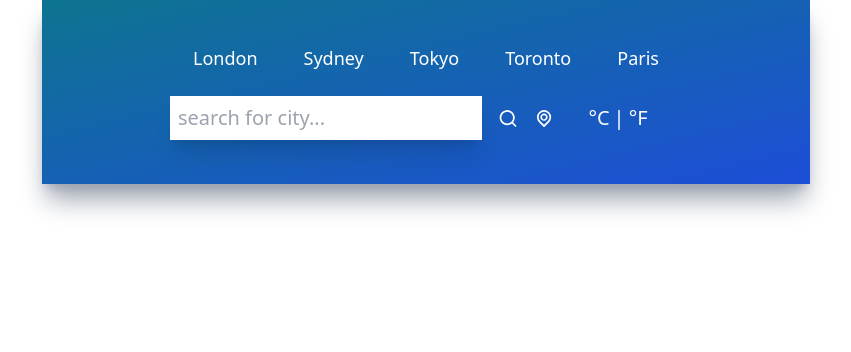
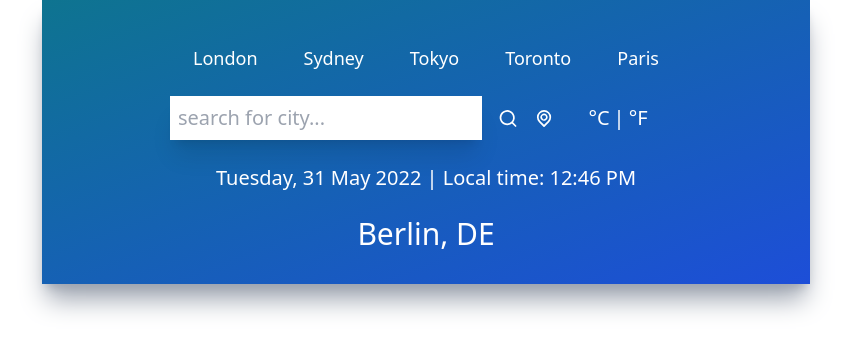
Before and after one commit to SalamanderCtesiphon/forcaster-pro-app, a React (Create React App) app: page / in a window 1280 px wide. Shown: the top 352 px of the page, without its empty margins (214-1065 px from the left). Built offline with nearby package versions, Linux system fonts and the light colour scheme; the HTML template or start-up script is replaced by a standard one.

Commit message:
created time and location banner

```diff
--- a/src/App.js
+++ b/src/App.js
@@ -1,12 +1,15 @@
 import './App.css';
 import TopButtons from './components/TopButtons';
 import Inputs from './components/Inputs';
+import TimeAndLocation from './components/TimeAndLocation';
 
 function App() {
   return (
     <div className='mx-auto max-w-screen-md py-5 px-32 bg-gradient-to-br from-cyan-700 to-blue-700 h-fit shadow-xl shadow-gray-400'>
       <TopButtons />
       <Inputs />
+
+      <TimeAndLocation />
     </div>
   );
 }
--- /dev/null
+++ b/src/components/TimeAndLocation.jsx
@@ -0,0 +1,20 @@
+import React from 'react'
+
+function TimeAndLocation() {
+  return (
+    <div>
+      <div className="flex items-center justify-center my-6">
+        <p className="text-white text-xl font-extralight">
+          Tuesday, 31 May 2022 | Local time: 12:46 PM
+        </p>
+      </div>
+      <div>
+        <div className="flex items-center justify-center my-3">
+          <p className="text-white text-3xl font-med">Berlin, DE</p>
+        </div>
+      </div>
+    </div>
+  )
+}
+
+export default TimeAndLocation
```
